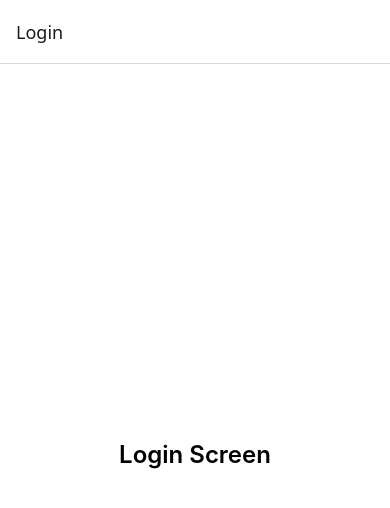
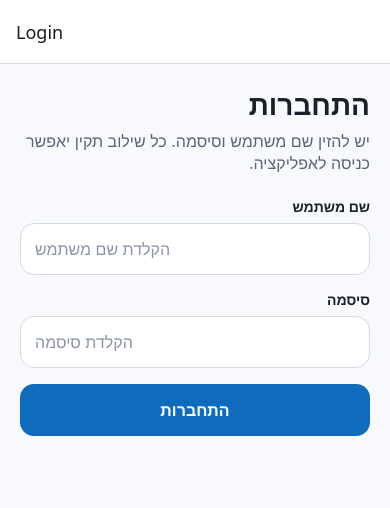
Before and after one commit to MatanB27/clalit-task, a React Native app: screen / in a window 390 px wide. Shown: the top 508 px of the page. Built offline with nearby package versions, Linux system fonts and the light colour scheme.

Commit message:
change naming, added login logic and UI

```diff
--- a/src/navigator.tsx
+++ b/src/navigator.tsx
@@ -1,12 +1,11 @@
 import { NavigationContainer } from '@react-navigation/native';
 import { createNativeStackNavigator } from '@react-navigation/native-stack';
-
 import { ROUTES } from './constants/routes';
+import { Calendar } from './screens/calendar';
+import { Home } from './screens/home';
+import { Login } from './screens/login';
+import { Summary } from './screens/summary';
 import { useAuthStore } from './store/auth-store';
-import { CalendarScreen } from './screens/calendar-screen';
-import { HomeScreen } from './screens/home-screen';
-import { LoginScreen } from './screens/login-screen';
-import { SummaryScreen } from './screens/summary-screen';
 
 type RootStackParamList = {
   Login: undefined;
@@ -25,12 +24,12 @@ export const RootNavigator = () => {
       <Stack.Navigator>
         {isAuthenticated ? (
           <>
-            <Stack.Screen name={ROUTES.HOME} component={HomeScreen} />
-            <Stack.Screen name={ROUTES.CALENDAR} component={CalendarScreen} />
-            <Stack.Screen name={ROUTES.SUMMARY} component={SummaryScreen} />
+            <Stack.Screen name={ROUTES.HOME} component={Home} />
+            <Stack.Screen name={ROUTES.CALENDAR} component={Calendar} />
+            <Stack.Screen name={ROUTES.SUMMARY} component={Summary} />
           </>
         ) : (
-          <Stack.Screen name={ROUTES.LOGIN} component={LoginScreen} />
+          <Stack.Screen name={ROUTES.LOGIN} component={Login} />
         )}
       </Stack.Navigator>
     </NavigationContainer>
--- a/src/screens/calendar-screen.tsx
+++ b/src/screens/calendar.tsx
@@ -1,9 +1,9 @@
 import { StyleSheet, Text, View } from 'react-native';
 
-export const CalendarScreen = () => {
+export const Calendar = () => {
   return (
     <View style={styles.container}>
-      <Text style={styles.title}>Calendar Screen</Text>
+      <Text style={styles.title}>Calendar</Text>
     </View>
   );
 };
--- a/src/screens/home-screen.tsx
+++ b/src/screens/home.tsx
@@ -1,9 +1,9 @@
 import { StyleSheet, Text, View } from 'react-native';
 
-export const HomeScreen = () => {
+export const Home = () => {
   return (
     <View style={styles.container}>
-      <Text style={styles.title}>Home Screen</Text>
+      <Text style={styles.title}>Home</Text>
     </View>
   );
 };
--- a/src/screens/login-screen.tsx
+++ /dev/null
@@ -1,22 +0,0 @@
-import { StyleSheet, Text, View } from 'react-native';
-
-export const LoginScreen = () => {
-  return (
-    <View style={styles.container}>
-      <Text style={styles.title}>Login Screen</Text>
-    </View>
-  );
-};
-
-const styles = StyleSheet.create({
-  container: {
-    flex: 1,
-    alignItems: 'center',
-    justifyContent: 'center',
-    backgroundColor: '#fff',
-  },
-  title: {
-    fontSize: 24,
-    fontWeight: '600',
-  },
-});
--- /dev/null
+++ b/src/screens/login.tsx
@@ -0,0 +1,98 @@
+import { useState } from "react";
+import { StyleSheet, View } from "react-native";
+
+import { Button } from "../components/button";
+import { Input } from "../components/input";
+import { ScreenContainer } from "../components/screen-container";
+import { useAuthStore } from "../store/auth-store";
+
+export const Login = () => {
+  const login = useAuthStore((state) => state.login);
+
+  const [username, setUsername] = useState("");
+  const [password, setPassword] = useState("");
+  const [usernameError, setUsernameError] = useState("");
+  const [passwordError, setPasswordError] = useState("");
+  const [isSubmitting, setIsSubmitting] = useState(false);
+
+  const handleUsernameChange = (value: string) => {
+    setUsername(value);
+
+    if (usernameError) {
+      setUsernameError("");
+    }
+  };
+
+  const handlePasswordChange = (value: string) => {
+    setPassword(value);
+
+    if (passwordError) {
+      setPasswordError("");
+    }
+  };
+
+  const handleLogin = async () => {
+    const usernameValue = username.trim();
+    const passwordValue = password.trim();
+
+    const nextUsernameError = usernameValue ? "" : "יש להזין שם משתמש";
+    const nextPasswordError = passwordValue ? "" : "יש להזין סיסמה";
+
+    setUsernameError(nextUsernameError);
+    setPasswordError(nextPasswordError);
+
+    if (nextUsernameError || nextPasswordError) {
+      return;
+    }
+
+    setIsSubmitting(true);
+
+    try {
+      await login({
+        username: usernameValue,
+        password: passwordValue,
+      });
+    } finally {
+      setIsSubmitting(false);
+    }
+  };
+
+  return (
+    <ScreenContainer
+      title="התחברות"
+      subtitle="יש להזין שם משתמש וסיסמה. כל שילוב תקין יאפשר כניסה לאפליקציה."
+    >
+      <View style={styles.form}>
+        <Input
+          autoCapitalize="none"
+          autoCorrect={false}
+          errorMessage={usernameError}
+          label="שם משתמש"
+          onChangeText={handleUsernameChange}
+          placeholder="הקלדת שם משתמש"
+          returnKeyType="next"
+          value={username}
+        />
+        <Input
+          errorMessage={passwordError}
+          label="סיסמה"
+          onChangeText={handlePasswordChange}
+          onSubmitEditing={handleLogin}
+          placeholder="הקלדת סיסמה"
+          returnKeyType="done"
+          secureTextEntry
+          value={password}
+        />
+        <Button isLoading={isSubmitting} onPress={handleLogin}>
+          התחברות
+        </Button>
+      </View>
+    </ScreenContainer>
+  );
+};
+
+const styles = StyleSheet.create({
+  form: {
+    gap: 16,
+  },
+});
--- a/src/screens/summary-screen.tsx
+++ b/src/screens/summary.tsx
@@ -1,9 +1,9 @@
 import { StyleSheet, Text, View } from 'react-native';
 
-export const SummaryScreen = () => {
+export const Summary = () => {
   return (
     <View style={styles.container}>
-      <Text style={styles.title}>Summary Screen</Text>
+      <Text style={styles.title}>Summary</Text>
     </View>
   );
 };
```
